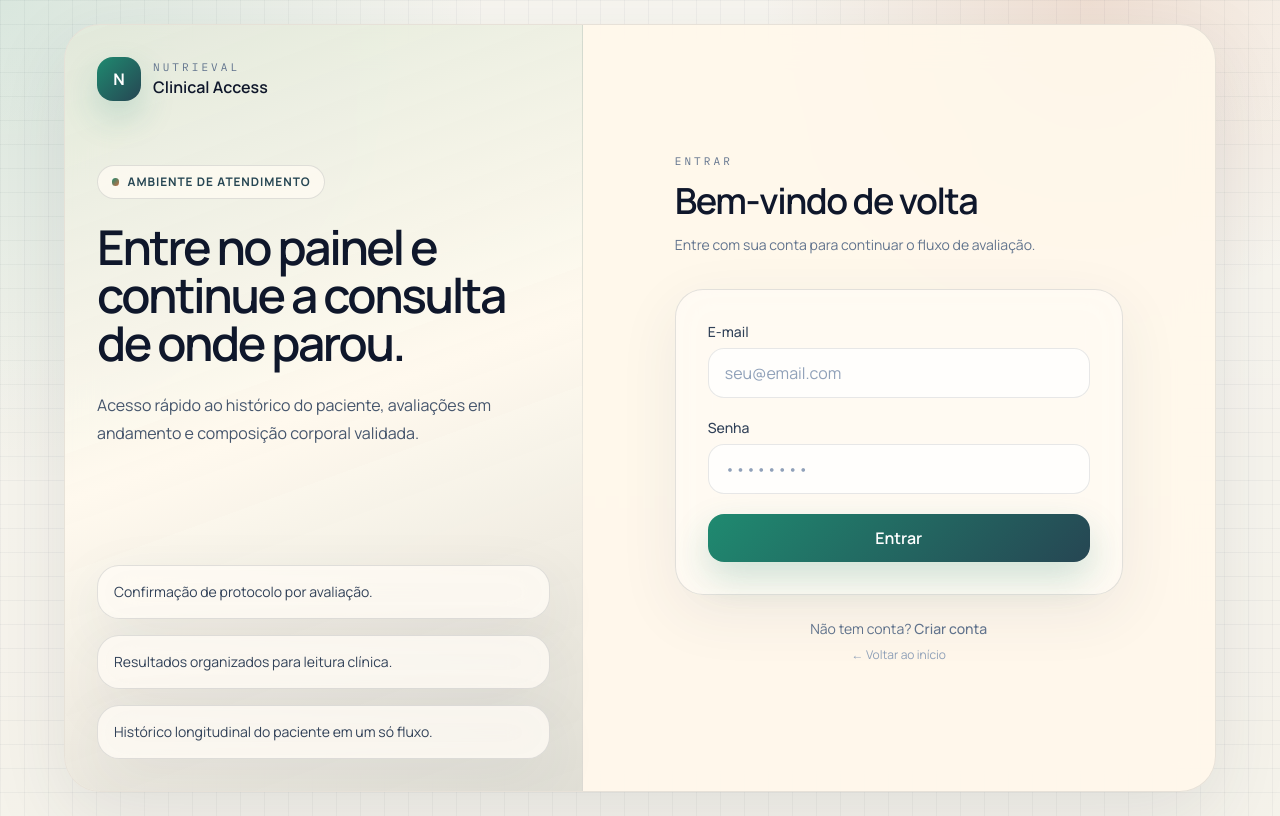
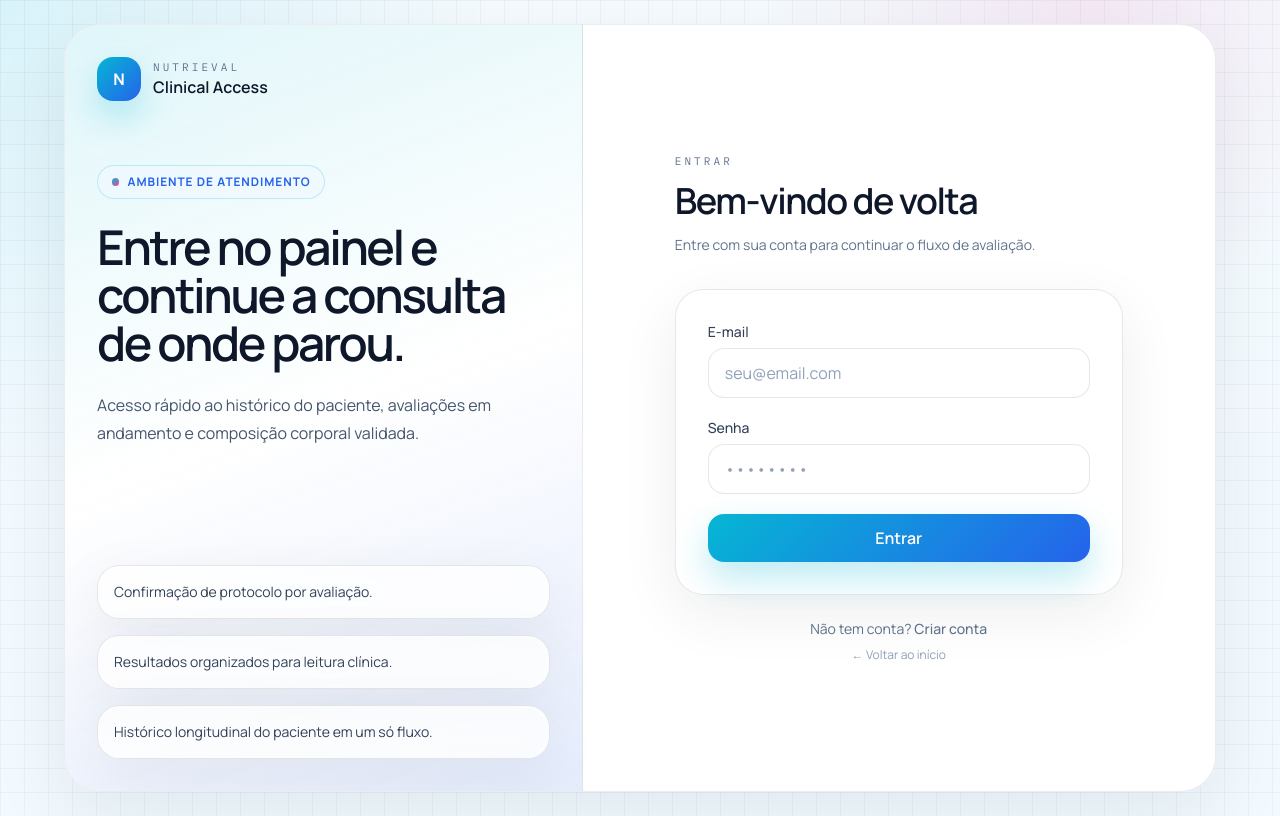
Before and after one commit to heltonbts/antrometropia, a Next.js app: page /login in a window 1280 px wide. Built offline with nearby package versions, Linux system fonts and the light colour scheme.

Commit message:
change theme

```diff
--- a/src/app/(nutri)/pacientes/novo/page.tsx
+++ b/src/app/(nutri)/pacientes/novo/page.tsx
@@ -4,7 +4,7 @@ import { useState } from "react"
 import { useRouter } from "next/navigation"
 import Link from "next/link"
 
-const inputCls = "w-full px-4 py-3 border border-[rgba(23,32,51,0.1)] rounded-2xl bg-[rgba(255,255,255,0.7)] text-slate-800 placeholder:text-slate-400 focus:outline-none focus:ring-2 focus:ring-[rgba(31,138,112,0.3)] transition"
+const inputCls = "w-full px-4 py-3 border border-[rgba(15,23,42,0.10)] rounded-2xl bg-[rgba(255,255,255,0.7)] text-slate-800 placeholder:text-slate-400 focus:outline-none focus:ring-2 focus:ring-[rgba(6,182,212,0.30)] transition"
 
 export default function NovoPacientePage() {
   const router = useRouter()
@@ -36,7 +36,7 @@ export default function NovoPacientePage() {
     return (
       <div className="max-w-lg mx-auto">
         <div className="glass-panel rounded-[32px] p-8 text-center">
-          <div className="w-14 h-14 rounded-[22px] bg-[linear-gradient(135deg,#1f8a70,#264653)] flex items-center justify-center text-white text-2xl mx-auto mb-5 shadow-[0_16px_36px_rgba(31,138,112,0.22)]">
+          <div className="w-14 h-14 rounded-[22px] bg-[linear-gradient(135deg,#06b6d4,#2563eb)] flex items-center justify-center text-white text-2xl mx-auto mb-5 shadow-[0_16px_36px_rgba(6,182,212,0.28)]">
             ✓
           </div>
           <p className="font-mono-ui text-[11px] uppercase tracking-[0.22em] text-[color:var(--accent)] mb-2">Cadastrado</p>
@@ -47,7 +47,7 @@ export default function NovoPacientePage() {
           </div>
           <button
             onClick={() => navigator.clipboard.writeText(link)}
-            className="w-full py-3 bg-[linear-gradient(135deg,#1f8a70,#264653)] text-white font-semibold rounded-2xl hover:opacity-90 transition mb-3 shadow-[0_14px_34px_rgba(31,138,112,0.22)]"
+            className="w-full py-3 bg-[linear-gradient(135deg,#06b6d4,#2563eb)] text-white font-semibold rounded-2xl hover:opacity-90 transition mb-3 shadow-[0_14px_34px_rgba(6,182,212,0.28)]"
           >
             Copiar link
           </button>
@@ -133,7 +133,7 @@ export default function NovoPacientePage() {
           <button
             type="submit"
             disabled={loading}
-            className="w-full py-3 bg-[linear-gradient(135deg,#1f8a70,#264653)] text-white font-semibold rounded-2xl hover:opacity-90 transition disabled:opacity-60 shadow-[0_16px_36px_rgba(31,138,112,0.22)]"
+            className="w-full py-3 bg-[linear-gradient(135deg,#06b6d4,#2563eb)] text-white font-semibold rounded-2xl hover:opacity-90 transition disabled:opacity-60 shadow-[0_16px_36px_rgba(6,182,212,0.28)]"
           >
             {loading ? "Cadastrando..." : "Cadastrar Paciente"}
           </button>
--- a/src/app/globals.css
+++ b/src/app/globals.css
@@ -1,15 +1,15 @@
 @import "tailwindcss";
 
 :root {
-  --background: #f4f1e8;
-  --foreground: #172033;
-  --surface: rgba(255, 252, 245, 0.78);
-  --surface-strong: rgba(255, 248, 235, 0.92);
-  --line: rgba(23, 32, 51, 0.12);
-  --muted: #62708a;
-  --accent: #1f8a70;
-  --accent-2: #c96d42;
-  --accent-3: #264653;
+  --background: #f0f9ff;
+  --foreground: #0f172a;
+  --surface: rgba(255, 255, 255, 0.82);
+  --surface-strong: rgba(255, 255, 255, 0.96);
+  --line: rgba(15, 23, 42, 0.10);
+  --muted: #64748b;
+  --accent: #06b6d4;
+  --accent-2: #ec4899;
+  --accent-3: #2563eb;
 }
 
 * {
@@ -18,9 +18,9 @@
 
 html {
   background:
-    radial-gradient(circle at top left, rgba(31, 138, 112, 0.16), transparent 32%),
-    radial-gradient(circle at top right, rgba(201, 109, 66, 0.14), transparent 26%),
-    linear-gradient(180deg, #f7f2e8 0%, #efe7d8 100%);
+    radial-gradient(circle at top left, rgba(6, 182, 212, 0.15), transparent 32%),
+    radial-gradient(circle at top right, rgba(236, 72, 153, 0.12), transparent 26%),
+    linear-gradient(180deg, #f0f9ff 0%, #e0f2fe 100%);
 }
 
 body {
@@ -30,8 +30,8 @@ body {
   -webkit-font-smoothing: antialiased;
   min-height: 100vh;
   background:
-    radial-gradient(circle at top left, rgba(31, 138, 112, 0.14), transparent 32%),
-    radial-gradient(circle at 85% 0%, rgba(201, 109, 66, 0.16), transparent 24%),
+    radial-gradient(circle at top left, rgba(6, 182, 212, 0.12), transparent 32%),
+    radial-gradient(circle at 85% 0%, rgba(236, 72, 153, 0.10), transparent 24%),
     linear-gradient(180deg, rgba(255,255,255,0.36), rgba(255,255,255,0.12)),
     var(--background);
 }
@@ -42,29 +42,29 @@ a {
 }
 
 ::selection {
-  background: rgba(31, 138, 112, 0.18);
+  background: rgba(6, 182, 212, 0.20);
 }
 
 .glass-panel {
   background: var(--surface);
   backdrop-filter: blur(18px);
   border: 1px solid var(--line);
-  box-shadow: 0 18px 60px rgba(55, 62, 84, 0.08);
+  box-shadow: 0 18px 60px rgba(15, 23, 42, 0.07);
 }
 
 .glass-panel-strong {
   background: var(--surface-strong);
   backdrop-filter: blur(18px);
-  border: 1px solid rgba(23, 32, 51, 0.1);
-  box-shadow: 0 24px 80px rgba(40, 48, 66, 0.1);
+  border: 1px solid rgba(15, 23, 42, 0.08);
+  box-shadow: 0 24px 80px rgba(15, 23, 42, 0.08);
 }
 
 .eyebrow {
   display: inline-flex;
   align-items: center;
   gap: 0.55rem;
-  border: 1px solid rgba(23, 32, 51, 0.12);
-  background: rgba(255, 251, 243, 0.72);
+  border: 1px solid rgba(6, 182, 212, 0.22);
+  background: rgba(240, 249, 255, 0.82);
   color: var(--accent-3);
   border-radius: 999px;
   padding: 0.45rem 0.85rem;
@@ -84,8 +84,8 @@ a {
 
 .hero-grid {
   background-image:
-    linear-gradient(rgba(23, 32, 51, 0.04) 1px, transparent 1px),
-    linear-gradient(90deg, rgba(23, 32, 51, 0.04) 1px, transparent 1px);
+    linear-gradient(rgba(15, 23, 42, 0.04) 1px, transparent 1px),
+    linear-gradient(90deg, rgba(15, 23, 42, 0.04) 1px, transparent 1px);
   background-size: 24px 24px;
 }
 
@@ -101,7 +101,7 @@ a {
   width: 7rem;
   height: 7rem;
   border-radius: 999px;
-  background: radial-gradient(circle, rgba(255,255,255,0.42), transparent 66%);
+  background: radial-gradient(circle, rgba(255,255,255,0.38), transparent 66%);
   pointer-events: none;
 }
 
@@ -114,12 +114,12 @@ a {
   width: 8px;
 }
 ::-webkit-scrollbar-track {
-  background: rgba(23, 32, 51, 0.06);
+  background: rgba(6, 182, 212, 0.06);
 }
 ::-webkit-scrollbar-thumb {
-  background: rgba(23, 32, 51, 0.22);
+  background: rgba(6, 182, 212, 0.22);
   border-radius: 999px;
 }
 ::-webkit-scrollbar-thumb:hover {
-  background: rgba(23, 32, 51, 0.34);
+  background: rgba(6, 182, 212, 0.38);
 }
--- a/src/app/login/page.tsx
+++ b/src/app/login/page.tsx
@@ -40,10 +40,10 @@ export default function LoginPage() {
   return (
     <div className="min-h-screen hero-grid px-4 py-4 md:px-6 md:py-6">
       <div className="glass-panel-strong mx-auto grid min-h-[calc(100vh-2rem)] w-full max-w-6xl items-stretch overflow-hidden rounded-[36px] md:grid-cols-[0.9fr_1.1fr]">
-        <div className="hidden flex-col justify-between border-r border-[rgba(23,32,51,0.08)] bg-[linear-gradient(160deg,rgba(31,138,112,0.12),rgba(255,255,255,0.18),rgba(38,70,83,0.14))] p-8 md:flex">
+        <div className="hidden flex-col justify-between border-r border-[rgba(15,23,42,0.08)] bg-[linear-gradient(160deg,rgba(6,182,212,0.12),rgba(255,255,255,0.18),rgba(37,99,235,0.12))] p-8 md:flex">
           <div>
             <div className="flex items-center gap-3">
-              <div className="w-11 h-11 rounded-2xl bg-[linear-gradient(135deg,#1f8a70,#264653)] flex items-center justify-center shadow-[0_16px_34px_rgba(31,138,112,0.22)]">
+              <div className="w-11 h-11 rounded-2xl bg-[linear-gradient(135deg,#06b6d4,#2563eb)] flex items-center justify-center shadow-[0_16px_34px_rgba(6,182,212,0.28)]">
                 <span className="text-white font-bold">N</span>
               </div>
               <div>
@@ -80,7 +80,7 @@ export default function LoginPage() {
         <div className="w-full max-w-md">
           <div className="mb-8 md:hidden">
             <div className="flex items-center gap-3">
-              <div className="w-10 h-10 rounded-2xl bg-[linear-gradient(135deg,#1f8a70,#264653)] flex items-center justify-center">
+              <div className="w-10 h-10 rounded-2xl bg-[linear-gradient(135deg,#06b6d4,#2563eb)] flex items-center justify-center">
                 <span className="text-white font-bold">N</span>
               </div>
               <div>
@@ -107,7 +107,7 @@ export default function LoginPage() {
                 value={form.email}
                 onChange={(e) => setForm({ ...form, email: e.target.value })}
                 placeholder="seu@email.com"
-                className="w-full px-4 py-3 border border-[rgba(23,32,51,0.1)] rounded-2xl bg-[rgba(255,255,255,0.7)] text-slate-800 placeholder:text-slate-400 focus:outline-none focus:ring-2 focus:ring-[rgba(31,138,112,0.3)] transition"
+                className="w-full px-4 py-3 border border-[rgba(15,23,42,0.10)] rounded-2xl bg-[rgba(255,255,255,0.7)] text-slate-800 placeholder:text-slate-400 focus:outline-none focus:ring-2 focus:ring-[rgba(6,182,212,0.30)] transition"
               />
             </div>
 
@@ -121,7 +121,7 @@ export default function LoginPage() {
                 value={form.senha}
                 onChange={(e) => setForm({ ...form, senha: e.target.value })}
                 placeholder="••••••••"
-                className="w-full px-4 py-3 border border-[rgba(23,32,51,0.1)] rounded-2xl bg-[rgba(255,255,255,0.7)] text-slate-800 placeholder:text-slate-400 focus:outline-none focus:ring-2 focus:ring-[rgba(31,138,112,0.3)] transition"
+                className="w-full px-4 py-3 border border-[rgba(15,23,42,0.10)] rounded-2xl bg-[rgba(255,255,255,0.7)] text-slate-800 placeholder:text-slate-400 focus:outline-none focus:ring-2 focus:ring-[rgba(6,182,212,0.30)] transition"
               />
             </div>
 
@@ -134,7 +134,7 @@ export default function LoginPage() {
             <button
               type="submit"
               disabled={loading}
-              className="w-full py-3 bg-[linear-gradient(135deg,#1f8a70,#264653)] text-white font-semibold rounded-2xl hover:opacity-90 transition-opacity disabled:opacity-60 shadow-[0_16px_36px_rgba(31,138,112,0.22)]"
+              className="w-full py-3 bg-[linear-gradient(135deg,#06b6d4,#2563eb)] text-white font-semibold rounded-2xl hover:opacity-90 transition-opacity disabled:opacity-60 shadow-[0_16px_36px_rgba(6,182,212,0.28)]"
             >
               {loading ? "Entrando..." : "Entrar"}
             </button>
```
Also changed, not shown: src/app/(nutri)/avaliacao/[id]/resultado/page.tsx (+17 -17 lines), src/app/(nutri)/dashboard/page.tsx (+9 -9 lines), src/app/(nutri)/pacientes/[id]/page.tsx (+29 -31 lines), src/app/(nutri)/pacientes/page.tsx (+9 -9 lines), src/components/layout/Sidebar.tsx (+7 -7 lines).
